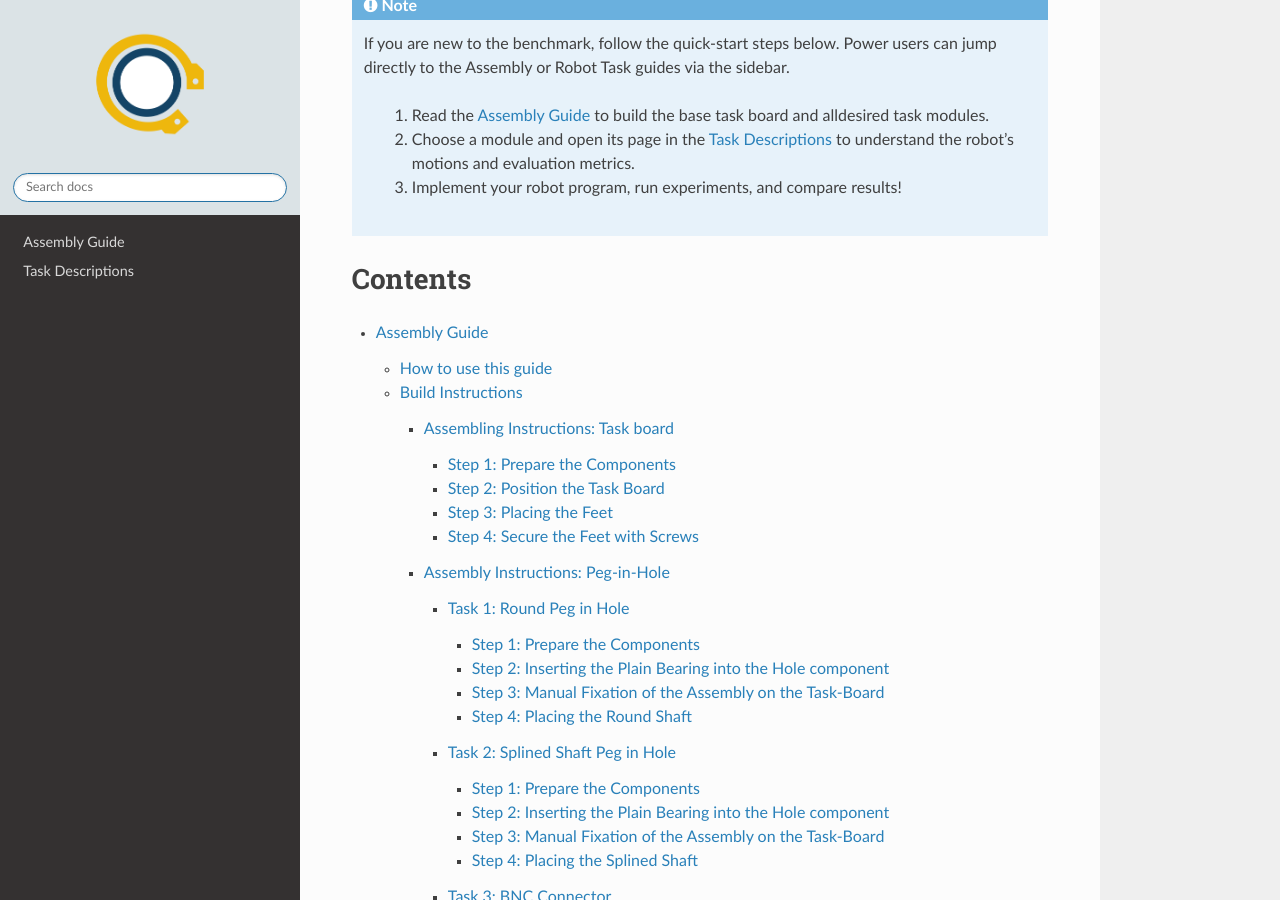
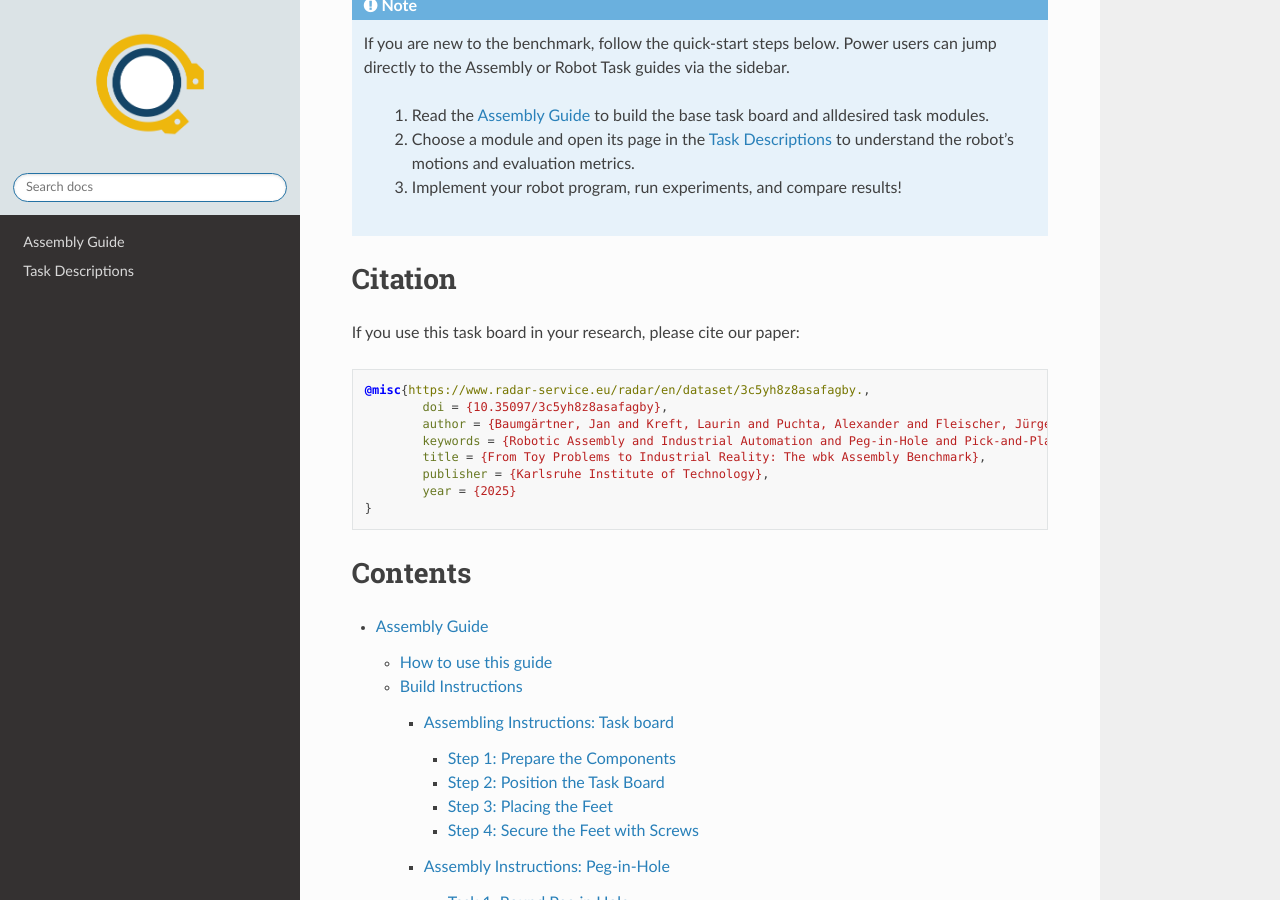
Before and after one commit to WBK-Robotics/industrial-assembly-taskboard, a Sphinx documentation site: the page built from docs/source/index.rst, in a window 1280 px wide and 900 px high, scrolled down 1552 px. Built offline with Sphinx 7.4.7 and the Read the Docs theme 3.1.0, drawn with Linux system fonts in a browser that asks for light colours; pages that are not in the unit, such as notebooks, are missing from menus.

Commit message:
added citation

```diff
--- a/docs/source/index.rst
+++ b/docs/source/index.rst
@@ -54,6 +54,23 @@ This documentation is split into two main sections:
    3. Implement your robot program, run experiments, and compare results!
 
 
+Citation
+--------
+
+If you use this task board in your research, please cite our paper:
+
+.. code-block:: bibtex
+
+	@misc{https://www.radar-service.eu/radar/en/dataset/3c5yh8z8asafagby.,
+		doi = {10.35097/3c5yh8z8asafagby},
+		author = {Baumgärtner, Jan and Kreft, Laurin and Puchta, Alexander and Fleischer, Jürgen},
+		keywords = {Robotic Assembly and Industrial Automation and Peg-in-Hole and Pick-and-Place and Gear Assembly and Robotics and Industrial Robotics},
+		title = {From Toy Problems to Industrial Reality: The wbk Assembly Benchmark},
+		publisher = {Karlsruhe Institute of Technology},
+		year = {2025}
+	}
+
+
 Contents
 --------
 
```
Also changed, not shown: README.md (+14 -0 lines), 1 other file.
